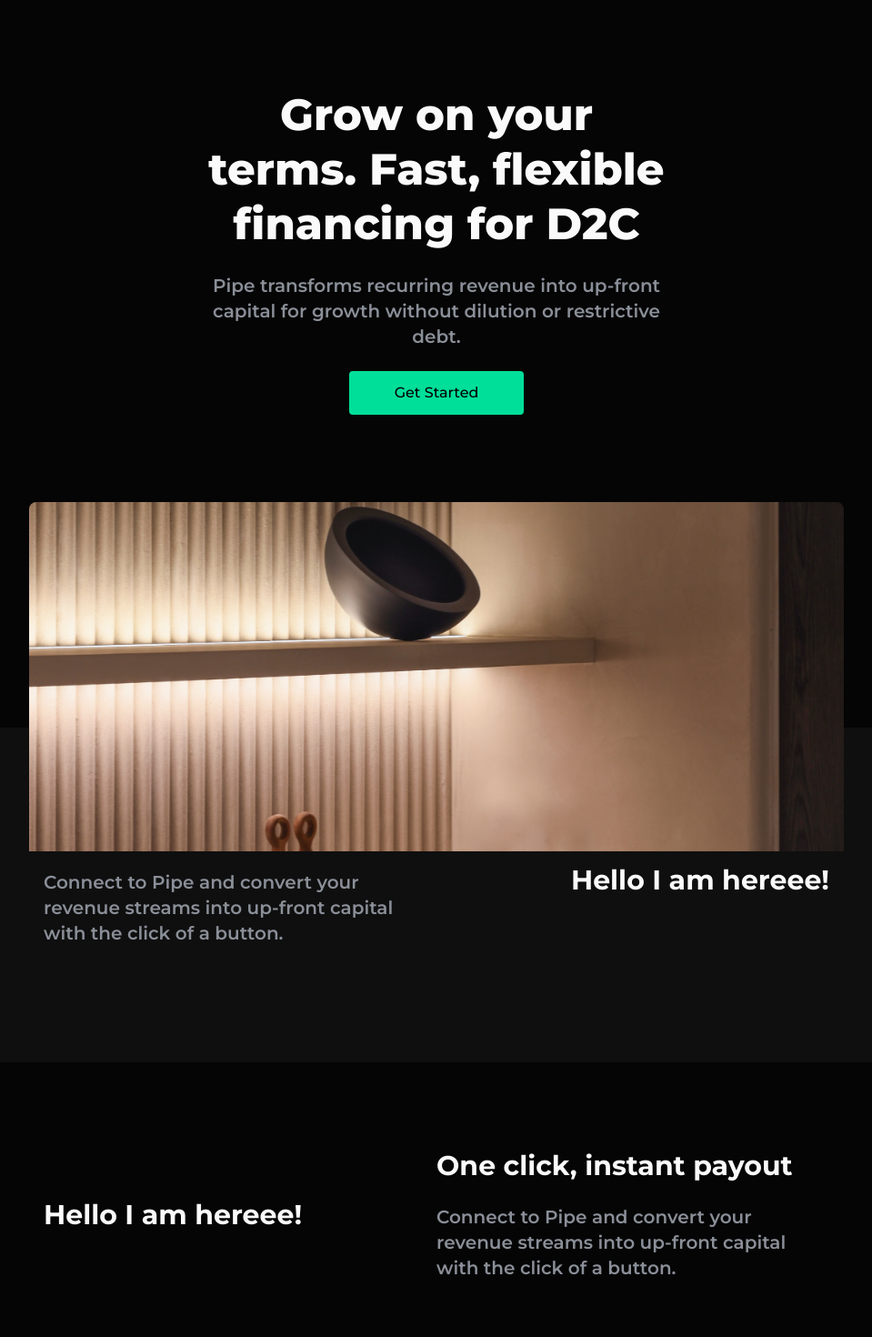
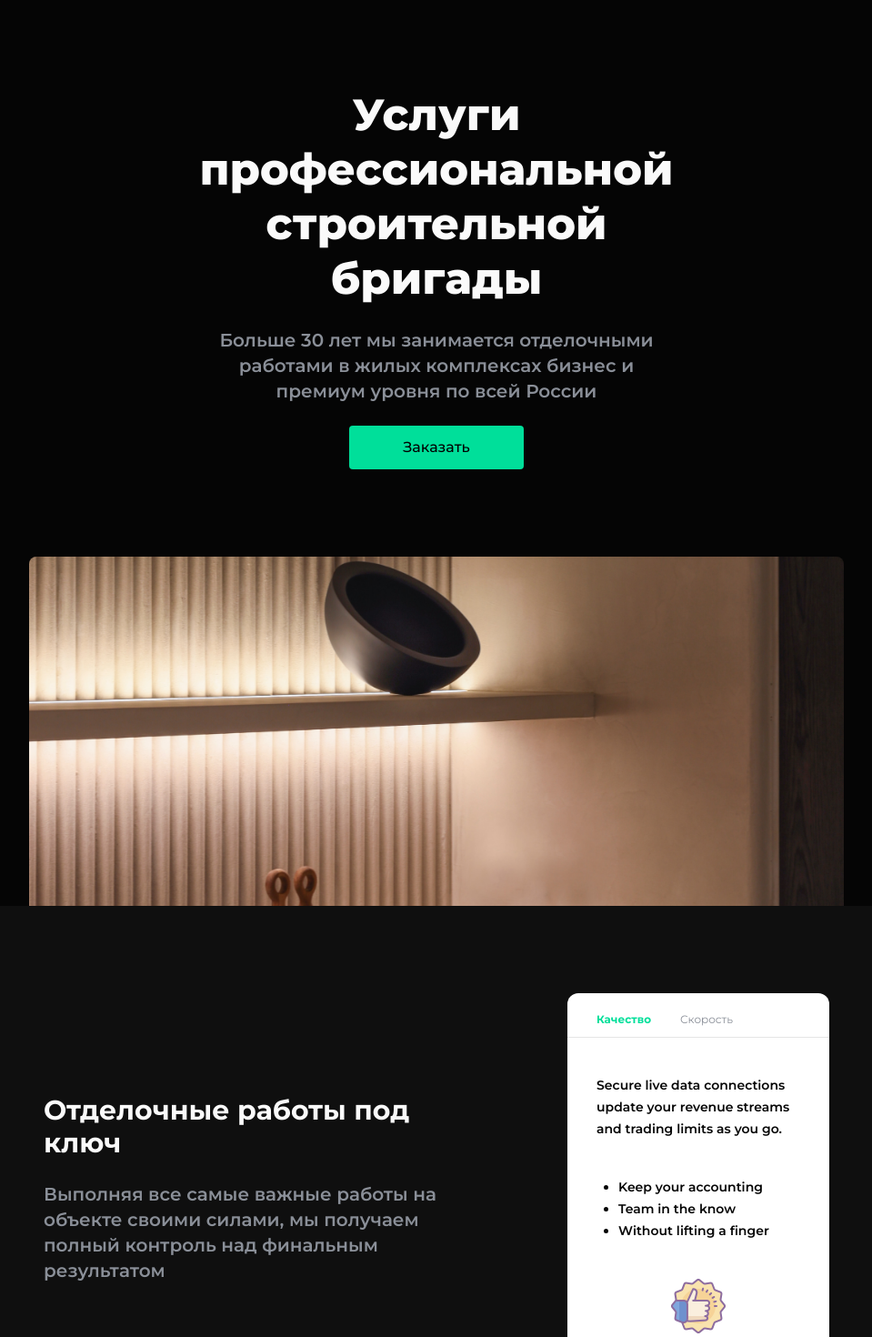
Before and after one commit to Emin-Pogosbekov/my-building-app, a Next.js app: page / in a window 1280 px wide. Shown: the top 1470 px of the page at 91% size, without its empty margins (160-1119 px from the left). Built offline with nearby package versions, Linux system fonts and the light colour scheme.

Commit message:
Tabs created, texts on 1st screen

```diff
--- a/components/index.js
+++ b/components/index.js
@@ -3,6 +3,7 @@
 export {default as Paragraph} from './serving/Paragraph'
 export {default as Button} from './serving/Button'
 export {default as BigSubtitle} from './serving/BigSubtitle'
+export {default as Tabs} from './serving/Tabs'
 
 
 export {default as MainScreen} from './layouts/MainScreen'
--- a/components/layouts/MainScreen.js
+++ b/components/layouts/MainScreen.js
@@ -1,13 +1,13 @@
 import {Title, Paragraph, Button} from '../'
 import Image from 'next/image'
 
-export default function MainScreen() {
+export default function MainScreen({titleText, paragraphText, buttonText, imageSrc, imageAlt}) {
   return (
-    <section className='flex flex-col justify-between h-screen bg-appDarkest relative'>
+    <section className='flex flex-col justify-between min-h-screen bg-appDarkest relative'>
       <div className='container mx-auto px-4 md:px-20 lg:px-48 xl:px-96 w-full py-24 flex flex-col items-center gap-y-6'>
-        <Title text='Grow on your terms. Fast, flexible financing for D2C' />
-        <Paragraph text='Pipe transforms recurring revenue into up-front capital for growth without dilution or restrictive debt.' align='center' />
-        <Button text='Get Started' />
+        <Title text={titleText} />
+        <Paragraph text={paragraphText} align='center' />
+        <Button text={buttonText} />
       </div>
       <div className='container mx-auto px-4 lg:px-24 xl:px-48 w-full'>
         <div className='w-full h-80 relative rounded-t-lg overflow-hidden md:h-app700 lg:h-96'>
--- a/components/layouts/StandardScreen.js
+++ b/components/layouts/StandardScreen.js
@@ -1,16 +1,16 @@
-import {Subtitle, Paragraph} from '../'
+import {Subtitle, Paragraph, Tabs} from '../'
 
 
-export default function StandardScreen({bgColor, reversed}) {
+export default function StandardScreen({children, bgColor, reversed, subtitleText, paragraphText}) {
   return (
     <section className={`${bgColor === 'dark' ? 'bg-appDarkest' : 'bg-appDark'}`}>
       <div className={`container lg:max-w-4xl 2xl:max-w-6xl mx-auto px-4 pt-24 pb-32 w-full flex flex-col ${reversed ? 'md:flex-row-reverse' : 'md:flex-row'} gap-y-12`}>
-        <div className='flex flex-col gap-y-6 md:flex-1'>
-          <Subtitle text='One click, instant payout' />
-          <Paragraph text='Connect to Pipe and convert your revenue streams into up-front capital with the click of a button.' align='left' />
+        <div className='flex flex-col justify-center gap-y-6 md:flex-1'>
+          <Subtitle text={subtitleText} />
+          <Paragraph text={paragraphText} align='left' />
         </div>
         <div className={`flex ${reversed ? 'md:justify-start' : 'md:justify-end'} md:self-center md:flex-1 text-white`}>
-          <Subtitle text='Hello I am hereee!' />
+          {children}
         </div>
       </div>
     </section>
--- /dev/null
+++ b/components/serving/Tabs.js
@@ -0,0 +1,50 @@
+import {useState} from 'react'
+import Image from 'next/image'
+
+
+export default function Tabs(props) {
+  const [firstTab, setFirstTab] = useState(true)
+  const [secondTab, setSecondTab] = useState(false)
+
+  function handleTabs(e) {
+    if (e.target.id === 'quality') {
+      setFirstTab(true)
+      setSecondTab(false)
+      return
+    }
+    setFirstTab(false)
+    setSecondTab(true)
+  }
+
+
+  return (
+    <div className='w-full xl:w-2/3 h-app430 rounded-xl bg-white py-4'>
+      <div className='pb-2 border-b border-neutral-200'>
+        <button className={`text-xs ${firstTab ? 'text-appMint font-bold' : 'text-appLightText'} px-8`} id='quality' onClick={handleTabs}>Качество</button>
+        <button className={`text-xs ${secondTab ? 'text-appMint font-bold' : 'text-appLightText'}`} id='speed' onClick={handleTabs}>Скорость</button>
+      </div>
+      <div className={`${firstTab ? 'flex' : 'hidden'} flex-col px-8 text-appDarkest text-sm font-semibold leading-6`}>
+        <p className='py-10'>Secure live data connections update your revenue streams and trading limits as you go.</p>
+        <ul className='px-6 list-disc'>
+          <li>Keep your accounting</li>
+          <li>Team in the know </li>
+          <li>Without lifting a finger</li>
+        </ul>
+        <div className='self-center pt-10'>
+          <Image src='/icons/quality.png' alt='quality' width={62} height={64} />
+        </div>
+      </div>
+      <div className={`${secondTab ? 'flex' : 'hidden'} flex-col px-8 text-appDarkest text-sm font-semibold leading-6`}>
+        <p className='py-10'>Secure live data connections update your revenue streams and trading limits as you go.</p>
+        <ul className='px-6 list-disc'>
+          <li>Keep your accounting</li>
+          <li>Team in the know </li>
+          <li>Without lifting a finger</li>
+        </ul>
+        <div className='self-center pt-10'>
+          <Image src='/icons/speed.png' alt='speed' width={62} height={64} />
+        </div>
+      </div>
+    </div>
+  )
+}
--- a/pages/index.js
+++ b/pages/index.js
@@ -1,12 +1,26 @@
-import {MainScreen, StandardScreen, Slider, Quiz, VideoBlock} from '../components'
+import {MainScreen, StandardScreen, Slider, Quiz, VideoBlock, Tabs} from '../components'
 
 
 export default function HomePage() {
   return (
     <div>
-      <MainScreen />
-      <StandardScreen />
-      <StandardScreen bgColor='dark' reversed={true} />
+      <MainScreen
+        titleText='Услуги профессиональной строительной бригады'
+        paragraphText='Больше 30 лет мы занимается отделочными работами в жилых комплексах бизнес и премиум уровня по всей России'
+        buttonText='Заказать'
+      />
+      <StandardScreen
+        subtitleText='Отделочные работы под ключ'
+        paragraphText='Выполняя все самые важные работы на объекте своими силами, мы получаем полный контроль над финальным результатом'
+      >
+        <Tabs />
+      </StandardScreen>
+      <StandardScreen
+        bgColor='dark'
+        reversed={true}
+        subtitleText='Индивидуальный подход, отражающийся в деталях'
+        paragraphText='Мы умеем работать с самой требовательной аудиторией и готовы реализовать самые изысканные идеи'
+      />
       <Slider />
       <VideoBlock />
       <Quiz />
--- a/tailwind.config.js
+++ b/tailwind.config.js
@@ -14,10 +14,12 @@
         appMint: "#00df9a"
       },
       height: {
+        app430: "430px",
         app500: "500px",
         app700: "700px"
       },
       width: {
+        app350: "350px",
         app500: "500px",
         app1000: "1000px",
         app2000: "2000px"
```
Also changed, not shown: public/icons/quality.png (added), public/icons/speed.png (added).
